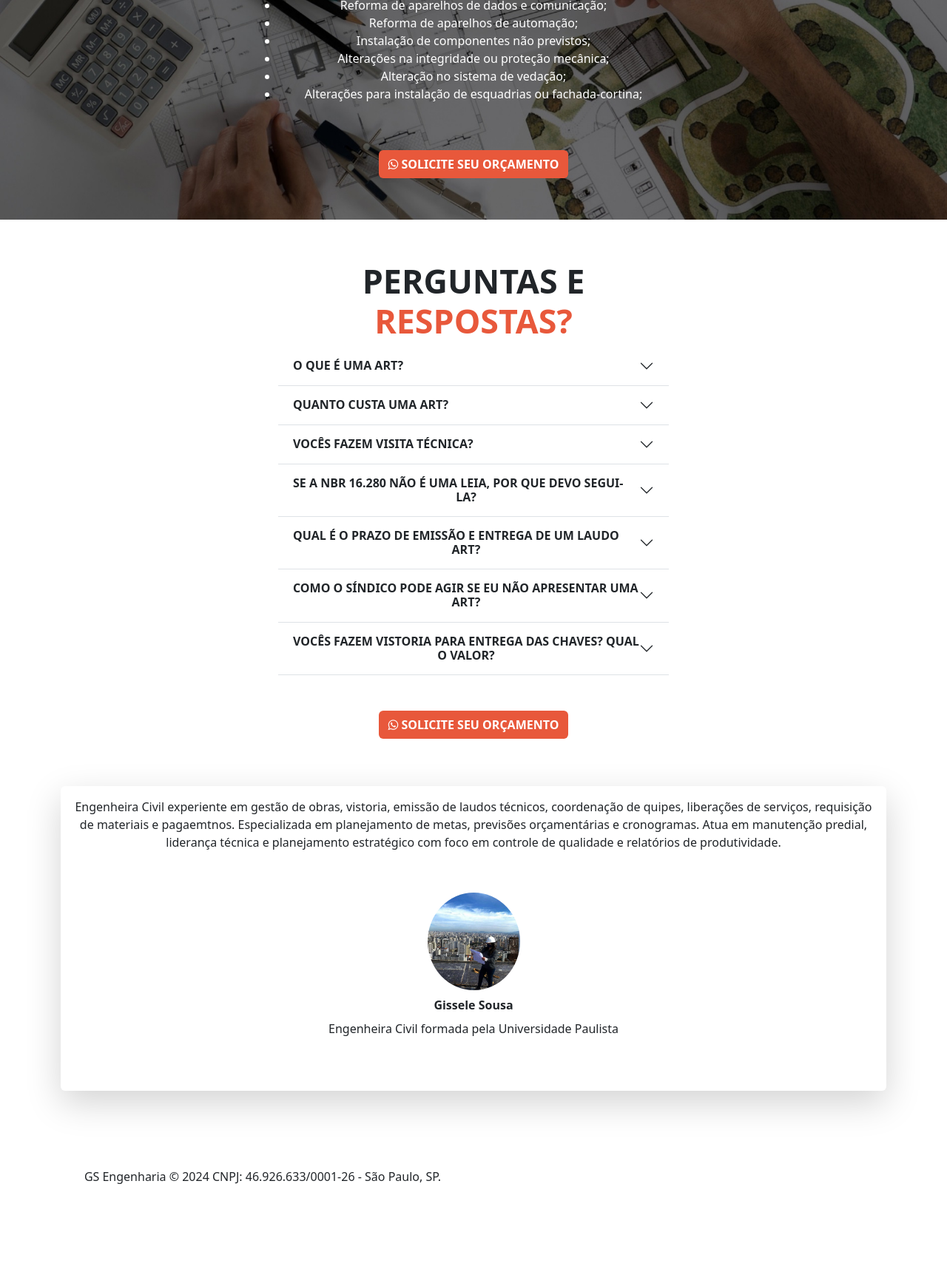
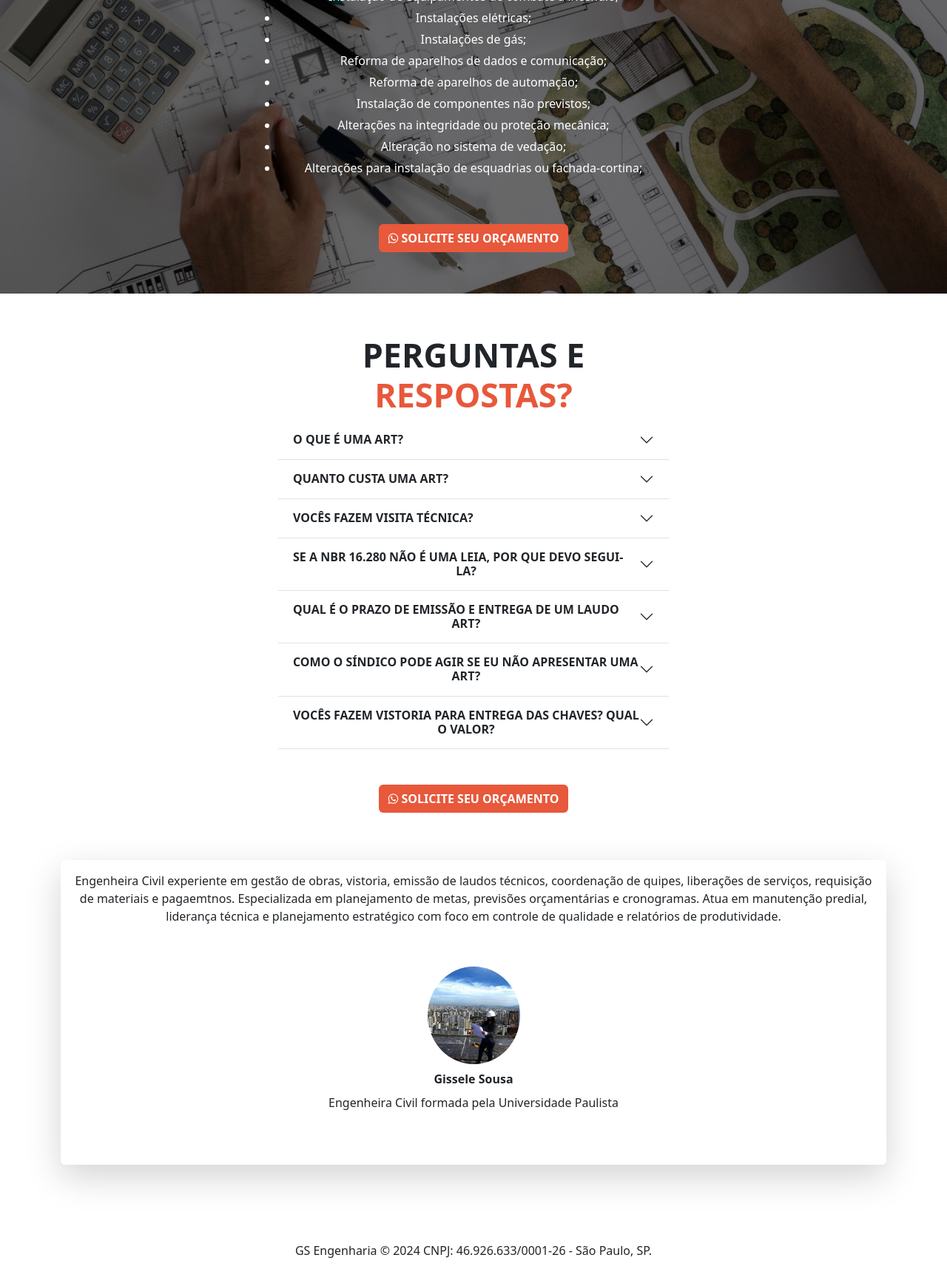
Before and after one commit to Matheus094-tech/site_engenheiraagi, a website: page index.html in a window 1280 px wide. Shown: the part 2980-4719 px from the top of the page at 74% size. Before the commit the page ends 4631 px from the top, so only its background shows below. Drawn offline with nearby package versions, Linux system fonts and the light colour scheme.

Commit message:
ajuste espaçamento li e footer

```diff
--- a/css/custom.css
+++ b/css/custom.css
@@ -130,6 +130,9 @@ button {
 }
 
 
+li{
+    padding-top: 5px;
+}
 
 
 div#whatasapp {
--- a/index.html
+++ b/index.html
@@ -357,7 +357,7 @@
     <div class=>
         <div class="container">
             <div class="mb-5 row justify-content-between">
-                <div class="col-md-6 align-self-center text-center text-md-left">
+                <div class="col-md-12 text-center">
                     GS Engenharia © 2024 CNPJ: 46.926.633/0001-26 - São Paulo, SP.
                 </div>
             </div>
```
